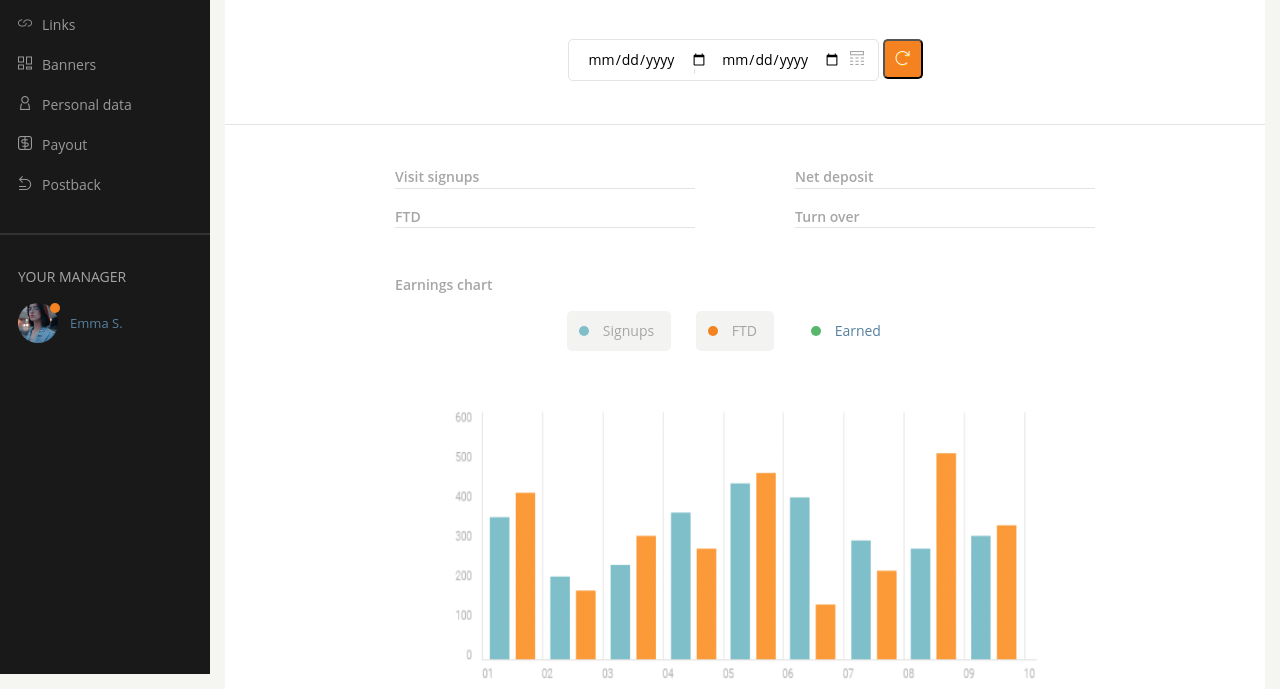
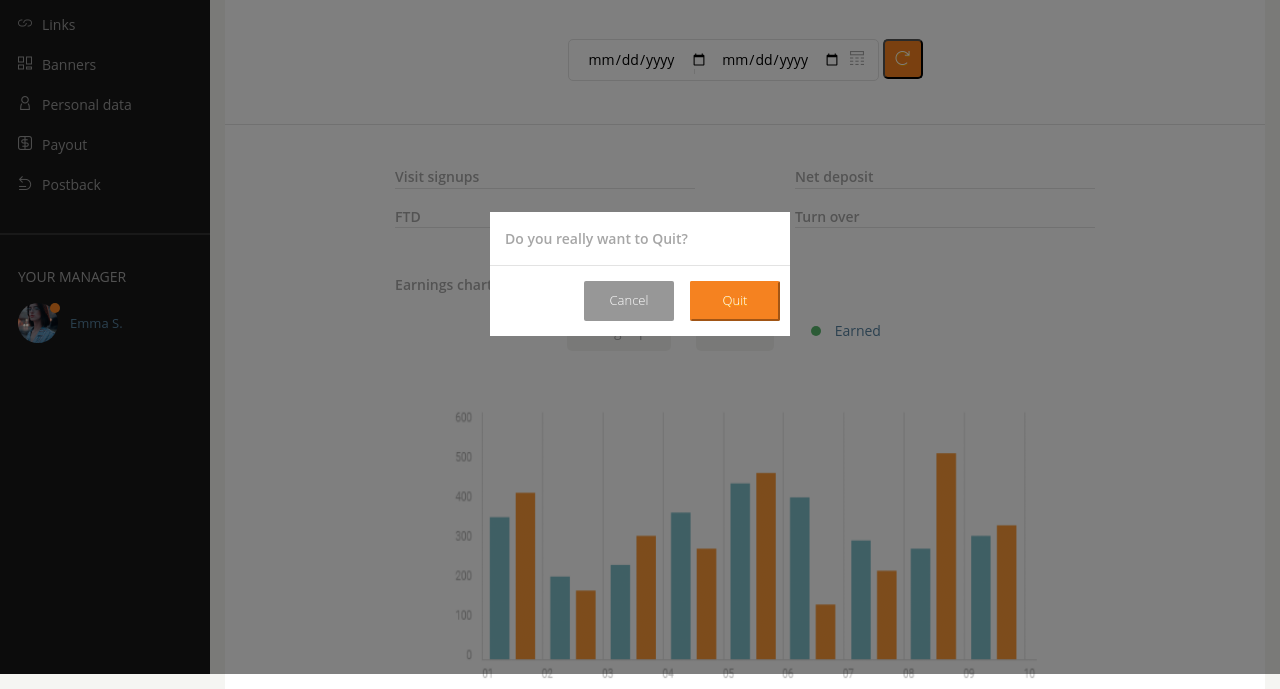
Before and after one commit to klaud-skora/Responsive-website, a website with bundled scripts: page index.html in a window 1280 px wide. Both pictures are taken after a click on the link 1251 px from the left and 27 px from the top of the page. Shown: the part 126-815 px from the top of the page. Built offline with nearby package versions, Linux system fonts and the light colour scheme.

Commit message:
Add quit modal

```diff
--- a/index.html
+++ b/index.html
@@ -640,8 +640,6 @@
                 <button type="submit" class="btn btn__save js--close-modal">Save</button>
             </div>
         </div>
-
-
         <div class="pop-up__banners advert_pop modal" id="banners-modal">
             <div class="container__top">
                     <p>Add banners</p>
@@ -860,8 +858,6 @@
                 </div>
 
             </div>
-
-
             <div class="checkboxes__submit">
                 <input name="generated_link" required placeholder="Generated link">
                 <button type="submit" class="btn btn__link">
@@ -871,7 +867,15 @@
                 <button type="submit" class="btn btn__save js--close-modal">Save</button>
             </div>
         </div>
-
+        <div class="pop-up_quit modal" id="quit-modal">
+            <div class="quit__title">
+                <h3>Do you really want to Quit?</h3>
+            </div>
+            <div class="quit__buttons">
+                <button type="submit" class="btn btn__link">Cancel</button>
+                <button type="submit" class="btn btn__save js--close-modal">Quit</button>
+            </div>
+        </div>
 
         <script id="template-links" type="text/x-handlebars-template">
             <article class="website__link"> <!-- link -->
--- a/js/app.js
+++ b/js/app.js
@@ -133,6 +133,7 @@ const app = {
       modal.classList.add('show');
     }
 
+    /* listener for links */
     document.querySelectorAll('.btn-add-link').forEach(function(btn) {
       btn.addEventListener('click', function(e) {
         e.preventDefault();
@@ -141,11 +142,21 @@ const app = {
       });
     });
 
+    /* listener for banners */
     document.querySelectorAll('.btn-add-banner').forEach(function(btn) {
       btn.addEventListener('click', function(e) {
         e.preventDefault();
         const bannersModal = document.querySelector('#banners-modal');
         openModal(bannersModal);
+      });
+    });
+
+    /* listener for quit */
+    document.querySelectorAll('.icon-quit').forEach(function(btn) {
+      btn.addEventListener('click', function(e) {
+        e.preventDefault();
+        const quitModal = document.querySelector('#quit-modal');
+        openModal(quitModal);
       });
     });
   },
--- a/sass/_variables.scss
+++ b/sass/_variables.scss
@@ -14,6 +14,7 @@ $color-link-background: #f1f3f3;
 $color-checked: #04ae00;
 $color-label: #333333;
 $checkbox-shade: #f2f2f2;
+$btn-quit: #979797;
 
 /* Font sizes */
 $paragraph-font-size: 14px;
--- a/sass/sections/_pop-up_links.scss
+++ b/sass/sections/_pop-up_links.scss
@@ -76,6 +76,7 @@
     }
 }
 
+/* links */
 .checkboxes-container {
     padding: 30px 15px 20px;
      /* scrollbar */
@@ -172,6 +173,7 @@
     }
 }
 
+/* banners */
 .banners-checkboxes-container {
     display: flex;
     flex-wrap: wrap;
@@ -207,3 +209,44 @@
         overflow-y: scroll;
     }
 }
+
+/* quit */
+.pop-up_quit {
+    max-width: 300px;
+    max-height: 200px;
+    padding: 15px 0;
+    .quit__title {
+        padding: 0 15px;
+        position: relative;
+        h3 {
+            margin: 0;
+        }
+        &::after {
+            position: absolute;
+            content: '';
+            height: 1px;
+            width: 100%;
+            left: 0;
+            bottom: -15px;
+            background: $color-border;
+        }
+    }
+    .quit__buttons {
+        width: 100%;
+        padding-top: 30px;
+        display: flex;
+        align-items: center;
+        justify-content: flex-end;
+
+        .btn {
+            flex: 50%;
+            max-width: 30%;
+            margin-right: 10px;
+            display: flex;
+            justify-content: center;
+        }
+        .btn__link {
+            background: $btn-quit;
+        }
+    }
+}
```
Also changed, not shown: css/style.css, 1 other file.
